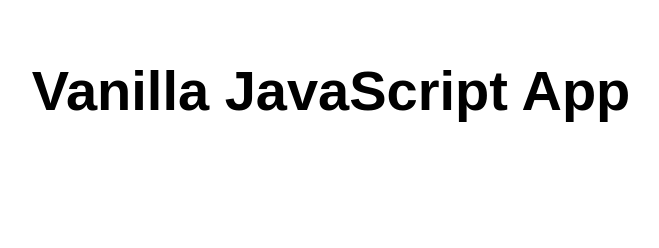
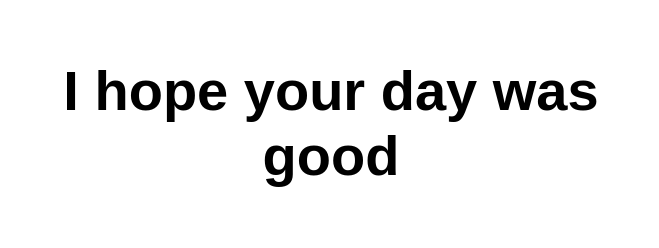
Before and after one commit to rcollier1972/my-first-static-webapp, a plain HTML site: page src/index.html in a window 1280 px wide. Shown: the whole page, without its empty margins (309-968 px from the left). Drawn offline with Linux system fonts and the light colour scheme.

Commit message:
Update index.html

```diff
--- a/src/index.html
+++ b/src/index.html
@@ -5,12 +5,12 @@
   <meta charset="UTF-8">
   <meta name="viewport" content="width=device-width, initial-scale=1.0">
   <link rel="stylesheet" href="styles.css">
-  <title>Vanilla JavaScript App</title>
+  <title>Diana Carr is Beautiful</title>
 </head>
 
 <body>
   <main>
-    <h1>Vanilla JavaScript App</h1>
+    <h1>I hope your day was good</h1>
   </main>
 </body>
 
```
